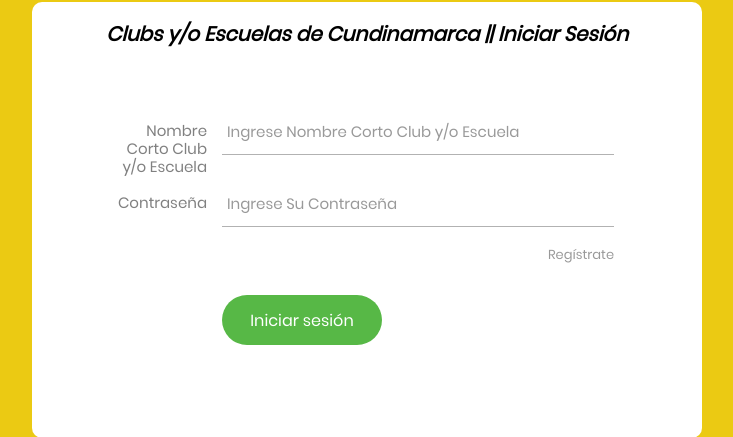
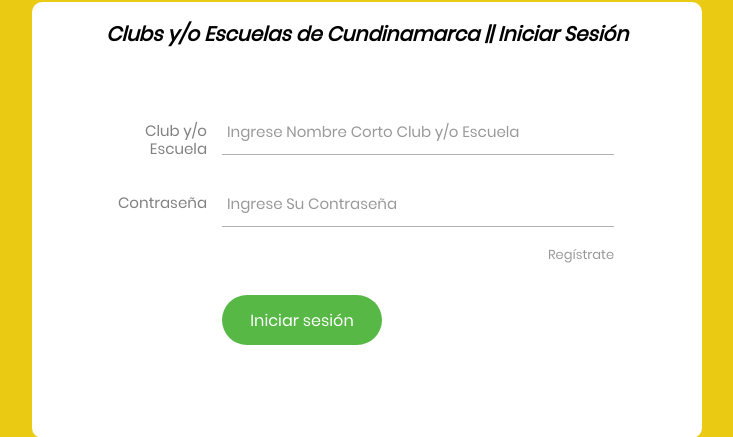
Before and after one commit to John-Betancourt/Lipacun, a PHP site: page /Login.php in a window 1280 px wide. Shown: the part 143-580 px from the top of the page, without its empty margins (273-1006 px from the left). Run offline with PHP 8.4, Linux system fonts and the light colour scheme.

Commit message:
se cambio el nombre del label del usuario y se puso en negrita el titulo del modal

```diff
--- a/Login.php
+++ b/Login.php
@@ -121,7 +121,7 @@
 				<form class="login100-form validate-orm" action="login.php" method="POST">
 
 				  <div class="wrap-input100 validaeinput m-b-26">
-					<label for="Username" class="label-input100">Nombre Corto Club y/o Escuela</label>
+					<label for="Username" class="label-input100">Club y/o Escuela</label>
 					<input class="input100" type="text" id="Username" name="Username" placeholder="Ingrese Nombre Corto Club y/o Escuela" required>
 					<span class="focus-input100"></span>
 				  </div>
@@ -163,7 +163,7 @@
 	  <div class="modal-dialog" role="document">
 		<div class="modal-content">
 		  <div class="modal-header">
-			<h5 class="modal-title" id="staticBackdropLabel">PLATAFORMA LIPACUN</h5>
+			<h5 class="modal-title" id="staticBackdropLabel"><strong>PLATAFORMA LIPACUN</strong></h5>
 			<button type="button" class="close" data-dismiss="modal" aria-label="Close">
 			  <span aria-hidden="true">&times;</span>
 			</button>
```
